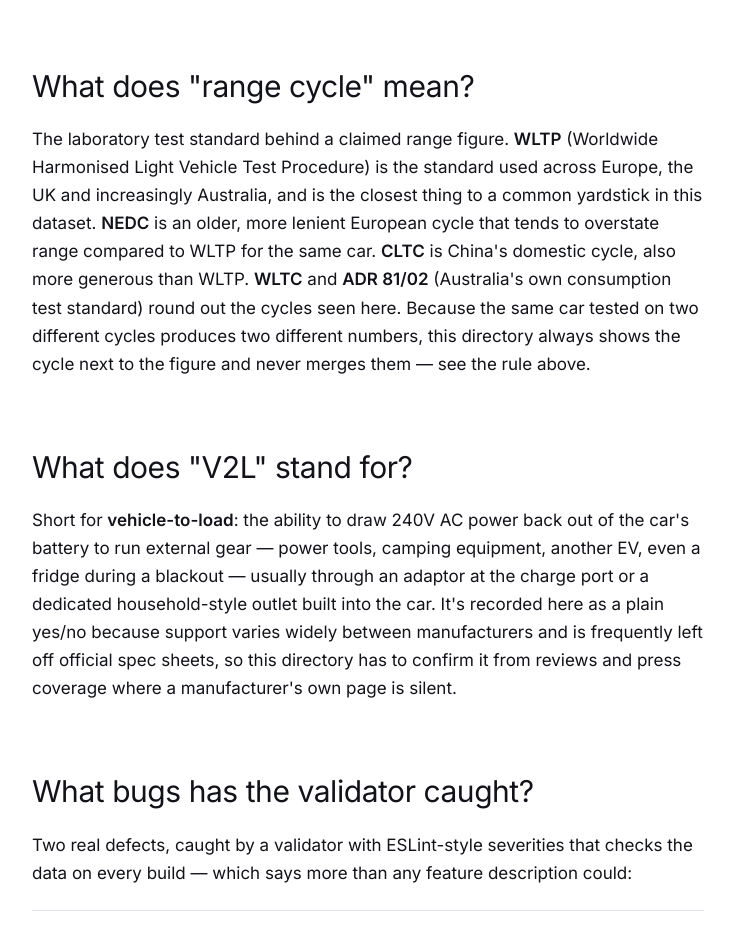
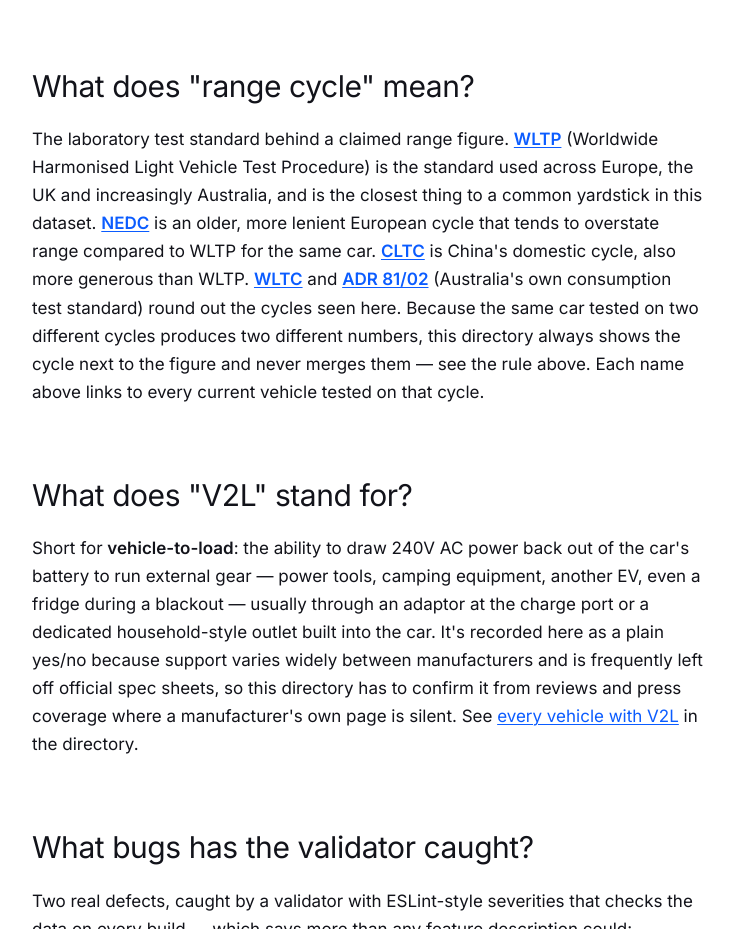
Before and after one commit to halans/au-bev-catalogue, a website: page dist/about.html in a window 1280 px wide. Shown: the part 6287-7216 px from the top of the page, without its empty margins (272-1007 px from the left). Drawn offline with Linux system fonts and the light colour scheme; a web font is replaced by a local one.

Commit message:
Enhance FAQ section: add links for "range cycle" and "V2L" terms to improve navigation

```diff
--- a/dist/about.html
+++ b/dist/about.html
@@ -250,11 +250,11 @@ footer p{margin:0 0 .8em;max-width:60em}
 
   <h2>What does "range cycle" mean?</h2>
 
-  <p>The laboratory test standard behind a claimed range figure. <strong>WLTP</strong> (Worldwide Harmonised Light Vehicle Test Procedure) is the standard used across Europe, the UK and increasingly Australia, and is the closest thing to a common yardstick in this dataset. <strong>NEDC</strong> is an older, more lenient European cycle that tends to overstate range compared to WLTP for the same car. <strong>CLTC</strong> is China's domestic cycle, also more generous than WLTP. <strong>WLTC</strong> and <strong>ADR 81/02</strong> (Australia's own consumption test standard) round out the cycles seen here. Because the same car tested on two different cycles produces two different numbers, this directory always shows the cycle next to the figure and never merges them — see the rule above.</p>
+  <p>The laboratory test standard behind a claimed range figure. <strong><a href="index.html#rangeCycle=WLTP">WLTP</a></strong> (Worldwide Harmonised Light Vehicle Test Procedure) is the standard used across Europe, the UK and increasingly Australia, and is the closest thing to a common yardstick in this dataset. <strong><a href="index.html#rangeCycle=NEDC">NEDC</a></strong> is an older, more lenient European cycle that tends to overstate range compared to WLTP for the same car. <strong><a href="index.html#rangeCycle=CLTC">CLTC</a></strong> is China's domestic cycle, also more generous than WLTP. <strong><a href="index.html#rangeCycle=WLTC">WLTC</a></strong> and <strong><a href="index.html#rangeCycle=ADR%2081%2F02">ADR 81/02</a></strong> (Australia's own consumption test standard) round out the cycles seen here. Because the same car tested on two different cycles produces two different numbers, this directory always shows the cycle next to the figure and never merges them — see the rule above. Each name above links to every current vehicle tested on that cycle.</p>
 
   <h2>What does "V2L" stand for?</h2>
 
-  <p>Short for <strong>vehicle-to-load</strong>: the ability to draw 240V AC power back out of the car's battery to run external gear — power tools, camping equipment, another EV, even a fridge during a blackout — usually through an adaptor at the charge port or a dedicated household-style outlet built into the car. It's recorded here as a plain yes/no because support varies widely between manufacturers and is frequently left off official spec sheets, so this directory has to confirm it from reviews and press coverage where a manufacturer's own page is silent.</p>
+  <p>Short for <strong>vehicle-to-load</strong>: the ability to draw 240V AC power back out of the car's battery to run external gear — power tools, camping equipment, another EV, even a fridge during a blackout — usually through an adaptor at the charge port or a dedicated household-style outlet built into the car. It's recorded here as a plain yes/no because support varies widely between manufacturers and is frequently left off official spec sheets, so this directory has to confirm it from reviews and press coverage where a manufacturer's own page is silent. See <a href="index.html#v2l=yes">every vehicle with V2L</a> in the directory.</p>
 
   <h2>What bugs has the validator caught?</h2>
 
```
